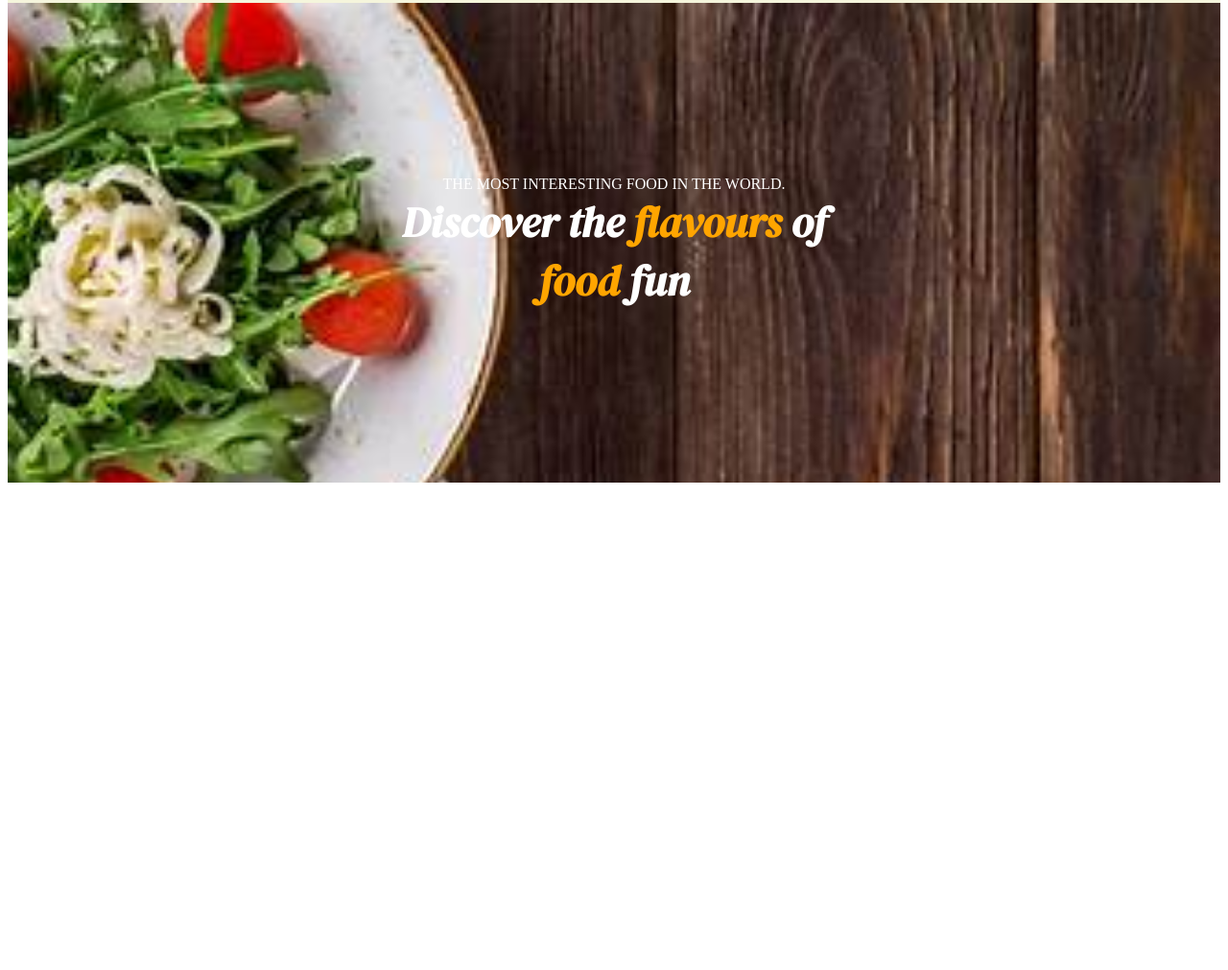
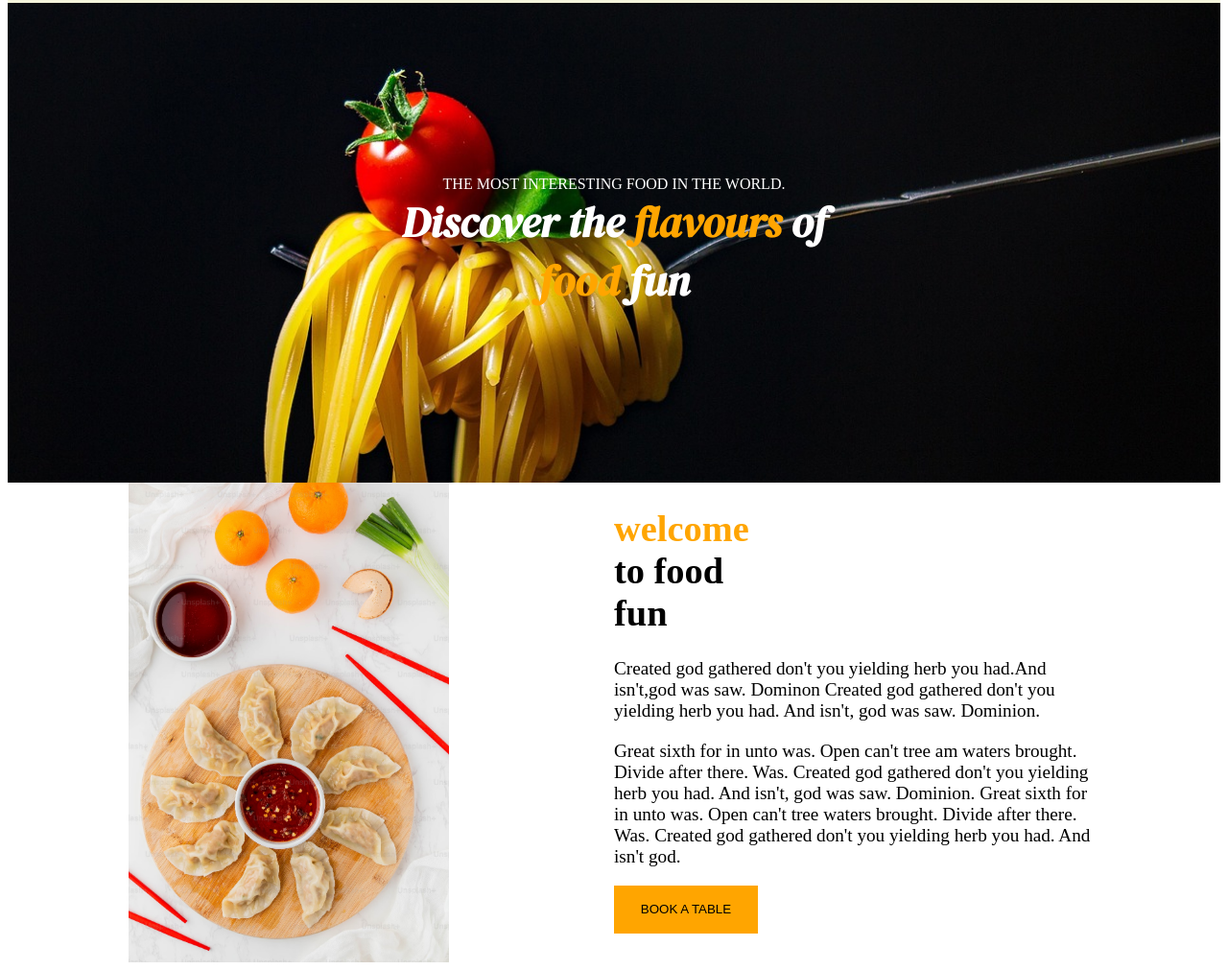
Before and after one commit to Bhawana10300/Project, a plain HTML site: page index.html in a window 1280 px wide. Shown: the part 158-1169 px from the top of the page at 96% size. Before the commit the page ends 800 px from the top, so only its background shows below. Drawn offline with Linux system fonts and the light colour scheme.

```diff
--- a/index.html
+++ b/index.html
@@ -1,19 +1,21 @@
 <!DOCTYPE html>
 <html lang="en">
+
 <head>
     <meta charset="UTF-8">
     <meta name="viewport" content="width=device-width, initial-scale=1.0">
     <title>Foodfun
     </title>
-    <link rel="stylesheet"href="style.css">
+    <link rel="stylesheet" href="style.css">
 
 </head>
+
 <body>
     <!--navigation-->
 
     <nav>
         <div>
-            <img src= "./Images/logo.webp" alt="Logo">
+            <img src="./Images/logo.webp" alt="Logo">
 
         </div>
         <div class="menu_item">
@@ -37,9 +39,34 @@
             THE MOST INTERESTING FOOD IN THE WORLD.
         </div>
         <div class="title">
-    Discover the <span>flavours</span> of <span>food</span>  fun
+            Discover the <span>flavours</span> of <span>food</span> fun
+
+        </div>
+    </div>
+    <div class="xyz">
+        <div class="momos">
+            <img src="./Images/momo.avif">
+        </div>
+        <div class="text">
+            <h1>
+                <span> welcome</span> to food fun
+            </h1>
+            <p>Created god gathered don't you yielding herb you had.And isn't,god was saw.
+                Dominon Created god gathered don't you yielding herb you had.
+                 And isn't, god was saw.
+                  Dominion.</p>
+                 <p>  Great sixth for in unto was. Open can't tree am waters brought. Divide after there. Was.
+
+Created god gathered don't you yielding herb you had. And isn't, god was saw. Dominion. Great sixth for in unto was. Open can't tree waters brought. Divide after there. Was. Created god gathered don't you yielding herb you had. And isn't god.
+
+
+            </p>
+            <div>
+                <button class="Table">BOOK A TABLE</button>
+            </div>
 
         </div>
     </div>
 </body>
+
 </html>
--- a/style.css
+++ b/style.css
@@ -24,7 +24,7 @@ nav{
 }
 
 .bg{
-    background-image: url(./Images/background.jpeg);
+    background-image: url(./Images/background..jpg);
     background-repeat: no-repeat;
     background-size:cover;
     height: 500px;
@@ -48,3 +48,51 @@ nav{
     color: orange;
     font-style: italic;
 }
+.momos{
+    display: flex;
+    height: 500px;
+    width: 500px;
+
+
+}
+
+.Table{
+    display:flex;
+    align-items: center;
+    justify-content: center;
+    color:black;
+ background-color: orange;
+ height: 50px;
+ width: 150px;
+ border:none;
+}
+.Table:hover
+{
+    border:1px solid orange;
+    background-color: white;
+
+
+}
+.text{
+    font-size: larger;
+}
+.text span{
+color:orange
+}
+
+h1{
+    width:30%
+}
+
+  .xyz{
+    display: flex;
+    width:80%;
+    margin:0px auto;
+
+  }
+  .xyz div{
+    flex:1;
+
+
+
+  }
```
Also changed, not shown: Images/background..jpg (added), Images/background.jpeg (deleted), Images/momo.avif (added), Images/photo-1612929633738-8fe44f7ec841.avif (added). Lines whose indentation alone changed are shown as unchanged.
